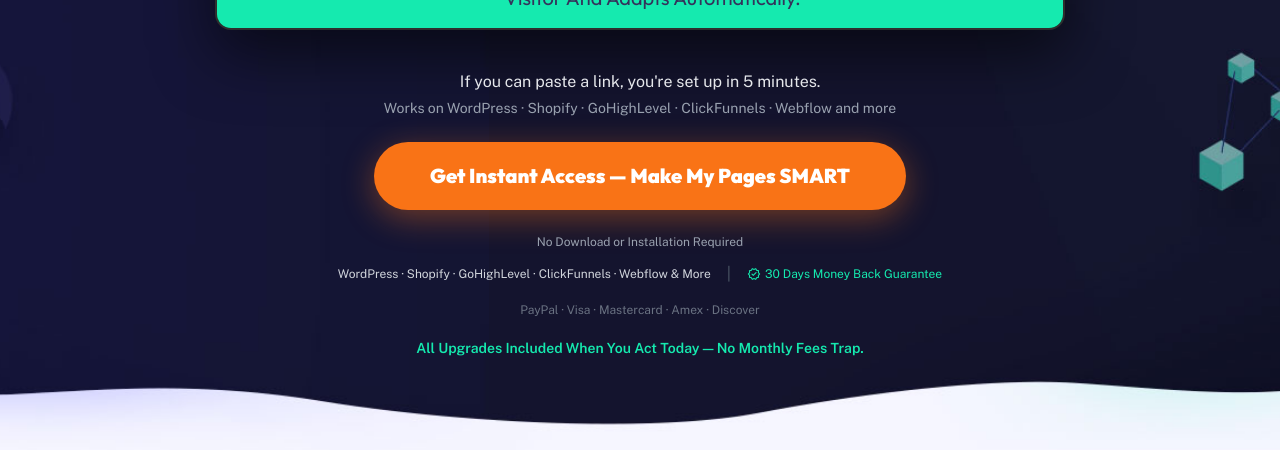
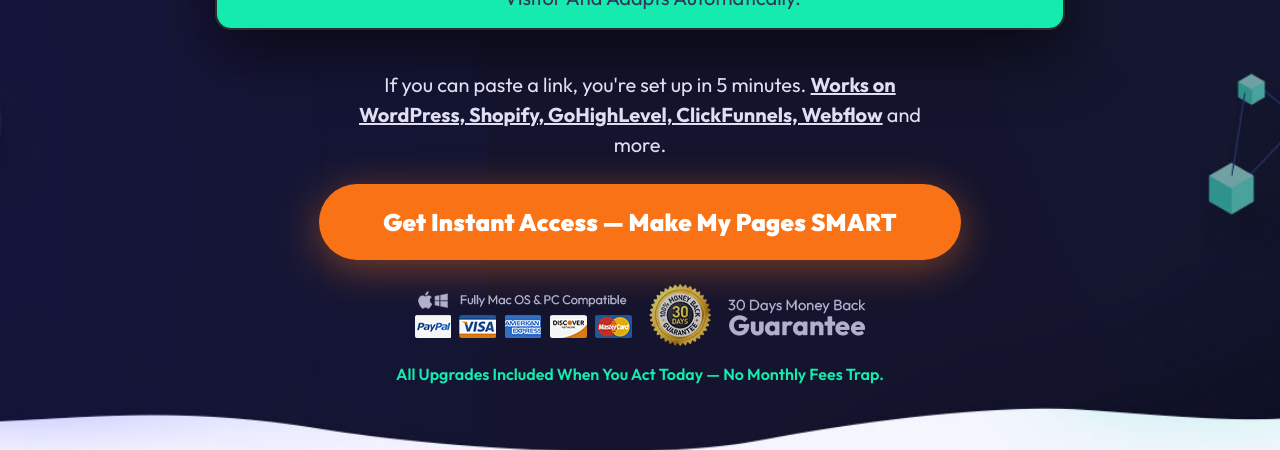
Before and after one commit to chovtech/chov, a Next.js app in the folder apps/pagepersona/frontend/: page / in a window 1280 px wide. Shown: the part 1186-1636 px from the top of the page. Built offline with nearby package versions, Linux system fonts and the light colour scheme.

Commit message:
design(hero): CTA section — VLF style before-button text, bigger button, trust image asset

```diff
--- a/apps/pagepersona/frontend/app/_components/sales/HeroSection.tsx
+++ b/apps/pagepersona/frontend/app/_components/sales/HeroSection.tsx
@@ -144,50 +144,49 @@ const HeroSection = () => {
         </div>
 
         {/* Before button */}
-        <p className="text-gray-200 text-base mb-1">
-          If you can paste a link, you&apos;re set up in 5 minutes.
-        </p>
-        <p className="text-gray-400 text-sm mb-6">
-          Works on WordPress · Shopify · GoHighLevel · ClickFunnels · Webflow and more
+        <p
+          className="text-center mb-6 max-w-xl"
+          style={{ fontFamily: 'var(--font-outfit)', color: 'rgb(223, 223, 241)', fontSize: '20px', lineHeight: '1.5', fontWeight: 300 }}
+        >
+          If you can paste a link, you&apos;re set up in 5 minutes.{' '}
+          <strong style={{ fontWeight: 700, textDecoration: 'underline' }}>Works on WordPress, Shopify, GoHighLevel, ClickFunnels, Webflow</strong>{' '}
+          and more.
         </p>
 
         {/* CTA button */}
         <a
           href="#buy"
-          className="inline-block font-black text-xl px-14 py-5 rounded-full transition-all duration-200 hover:scale-105 mb-6"
+          className="inline-block transition-all duration-200 hover:scale-105 mb-6"
           style={{
             fontFamily: 'var(--font-outfit)',
             fontWeight: 900,
+            fontSize: '24px',
             backgroundColor: '#F97316',
             color: '#ffffff',
-            boxShadow: '0 8px 32px rgba(249,115,22,0.4)',
+            borderRadius: '999px',
+            padding: '20px 64px',
+            boxShadow: '0 8px 40px rgba(249,115,22,0.45)',
+            letterSpacing: '0.01em',
           }}
         >
           Get Instant Access — Make My Pages SMART
         </a>
 
-        {/* Trust strip — line 1 */}
-        <p className="text-gray-400 text-xs mb-3">
-          No Download or Installation Required
-        </p>
-
-        {/* Trust strip — platforms + guarantee */}
-        <div className="flex flex-wrap items-center justify-center gap-x-4 gap-y-2 mb-4">
-          <span className="text-gray-300 text-xs">WordPress · Shopify · GoHighLevel · ClickFunnels · Webflow &amp; More</span>
-          <span className="text-gray-600">|</span>
-          <span className="flex items-center gap-1 text-xs" style={{ color: 'rgb(21, 234, 175)' }}>
-            <span className="material-symbols-outlined" style={{ fontSize: 14 }}>verified</span>
-            30 Days Money Back Guarantee
-          </span>
-        </div>
-
-        {/* Trust strip — payment logos (text placeholder) */}
-        <div className="flex items-center justify-center gap-2 mb-5">
-          <span className="text-gray-500 text-xs">PayPal · Visa · Mastercard · Amex · Discover</span>
+        {/* Trust strip — image with logos + guarantee */}
+        <div className="mb-4">
+          <img
+            src="/images/VLF-FE-05-Image-02.png"
+            alt="Secure payment — PayPal, Visa, Mastercard, Amex, Discover · 30 Days Money Back Guarantee"
+            className="mx-auto"
+            style={{ maxWidth: '480px', width: '100%' }}
+          />
         </div>
 
         {/* Bottom line */}
-        <p className="font-semibold text-sm" style={{ color: 'rgb(21, 234, 175)' }}>
+        <p
+          className="font-semibold"
+          style={{ color: 'rgb(21, 234, 175)', fontSize: '16px', fontFamily: 'var(--font-outfit)' }}
+        >
           All Upgrades Included When You Act Today — No Monthly Fees Trap.
         </p>
 
```
Also changed, not shown: apps/pagepersona/frontend/public/images/VLF-FE-05-Image-02.png (added).
